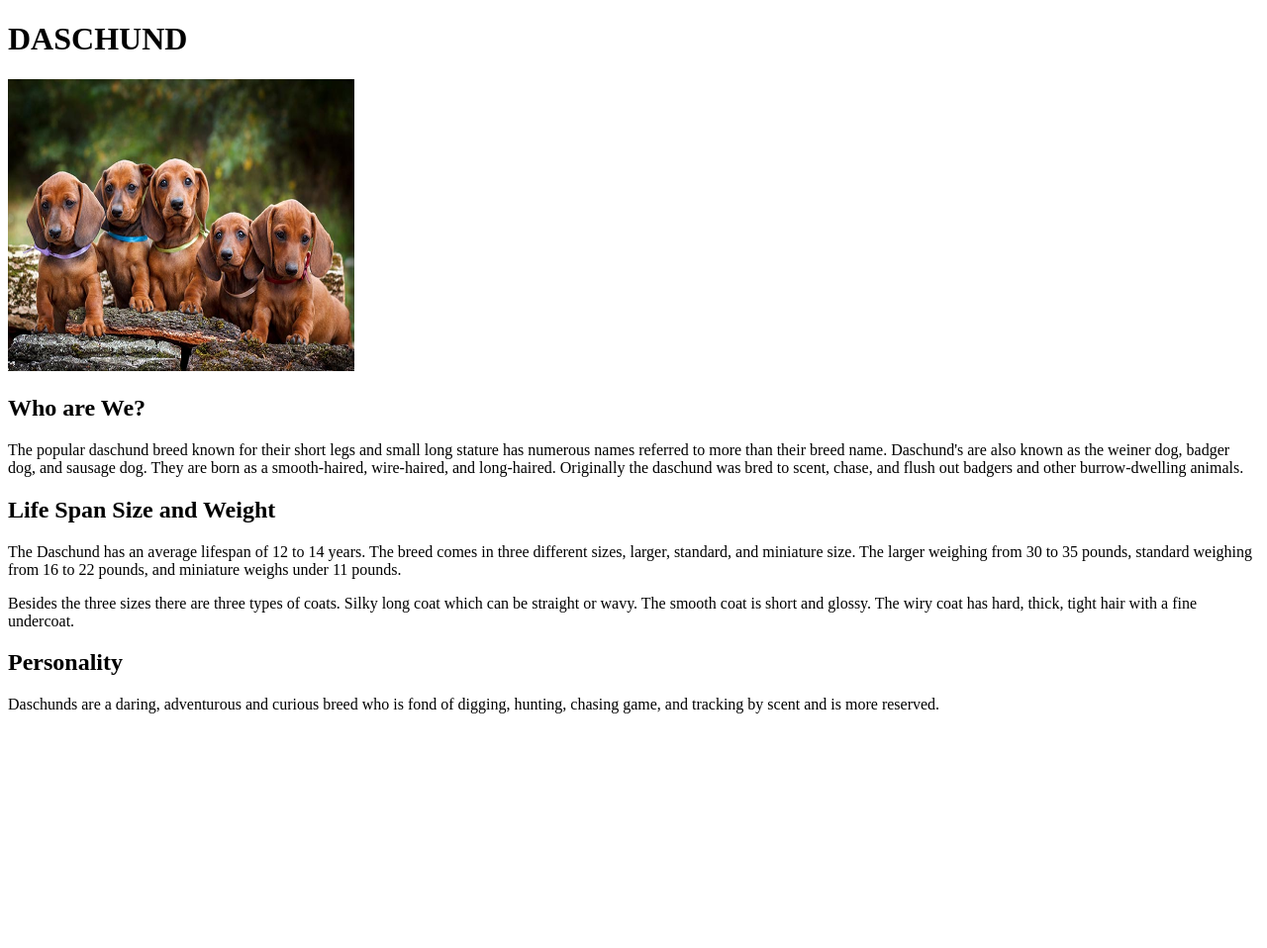
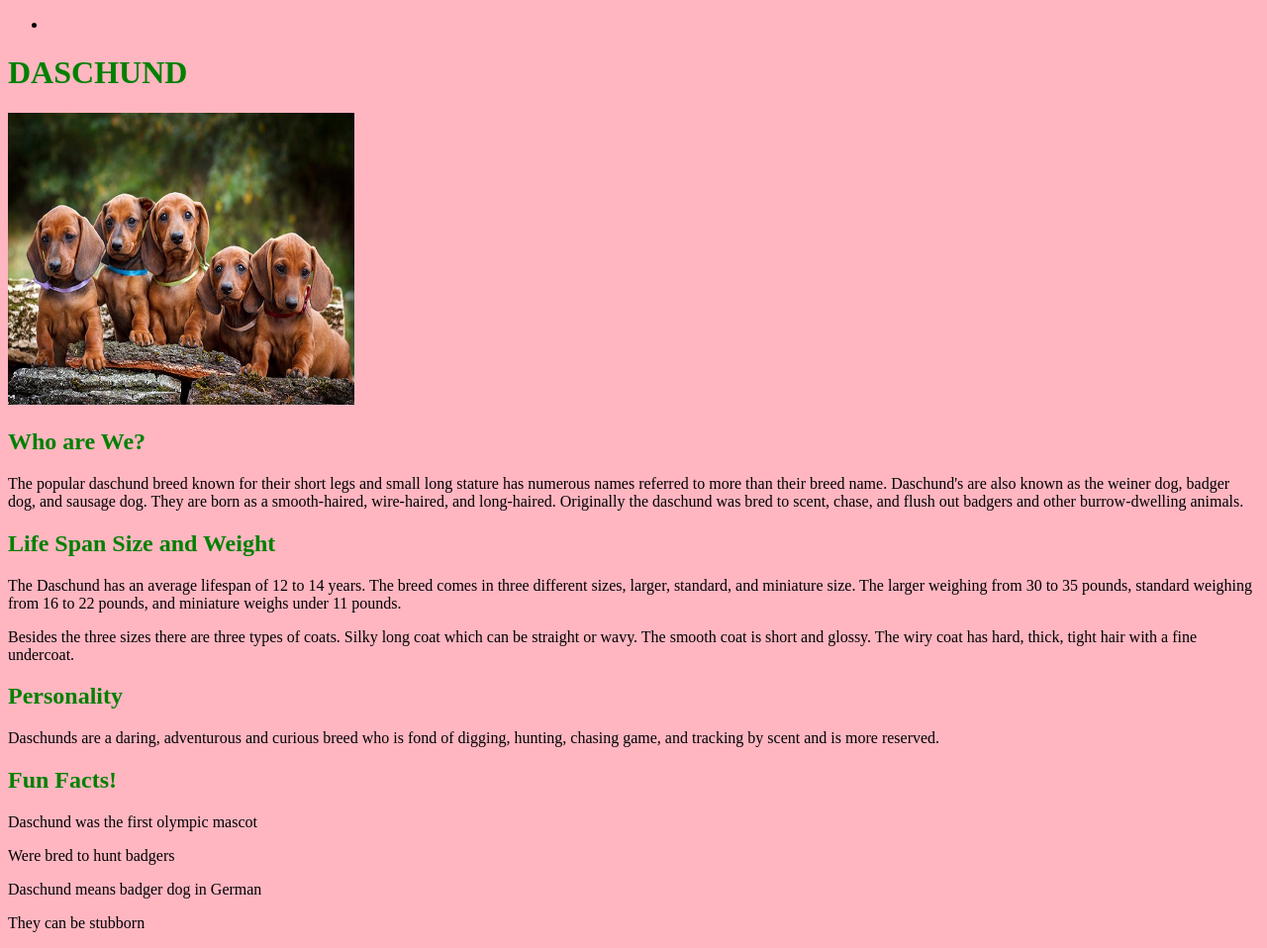
Before and after one commit to williamskarina/tributepage, a plain HTML site: page index.html in a window 1280 px wide. Shown: the whole page at 99% size. Before the commit the page ends 800 px from the top, so only its background shows below. Drawn offline with Linux system fonts and the light colour scheme.

Commit message:
finished project

```diff
--- a/index.html
+++ b/index.html
@@ -9,6 +9,9 @@
 </head>
 <body>
     <!-- make a nav bar -->
+    <ul>
+        <li><a href=""></a></li>
+    </ul>
     <h1>DASCHUND </h1>
      <!-- Add in Daschund Image -->
     <img src="dac pups.jpeg" alt="Family Photo" width="350" height="295">
@@ -20,7 +23,11 @@
     <p1>Besides the three sizes there are three types of coats. Silky long coat which can be straight or wavy. The smooth coat is short and glossy. The wiry coat has hard, thick, tight hair with a fine undercoat.</p1>
     <h2>Personality</h2>
     <p>Daschunds are a daring, adventurous and curious breed who is fond of digging, hunting, chasing game, and tracking by scent and is more reserved.</p>
-    <!-- Right hand column of fun facts of Dachsunds -->
-    <!-- add drop down buttons  -->
+    <!-- fun facts of Dachsunds -->
+        <h2>Fun Facts!</h2>
+        <p>Daschund was the first olympic mascot</p>
+        <p>Were bred to hunt badgers</p>
+        <p>Daschund means badger dog in German</p>
+        <p>They can be stubborn</p>
 </body>
 </html>
--- a/styles.css
+++ b/styles.css
@@ -1,5 +1,11 @@
-/* need to make a float for fun facts, float right */
-/* #bannerL {
-   position: relative;
-   float: right;
-} */
+body {
+    background-color: lightpink;
+}
+
+h1 {
+    color: green;
+}
+
+h2 {
+    color: green;
+}
```
